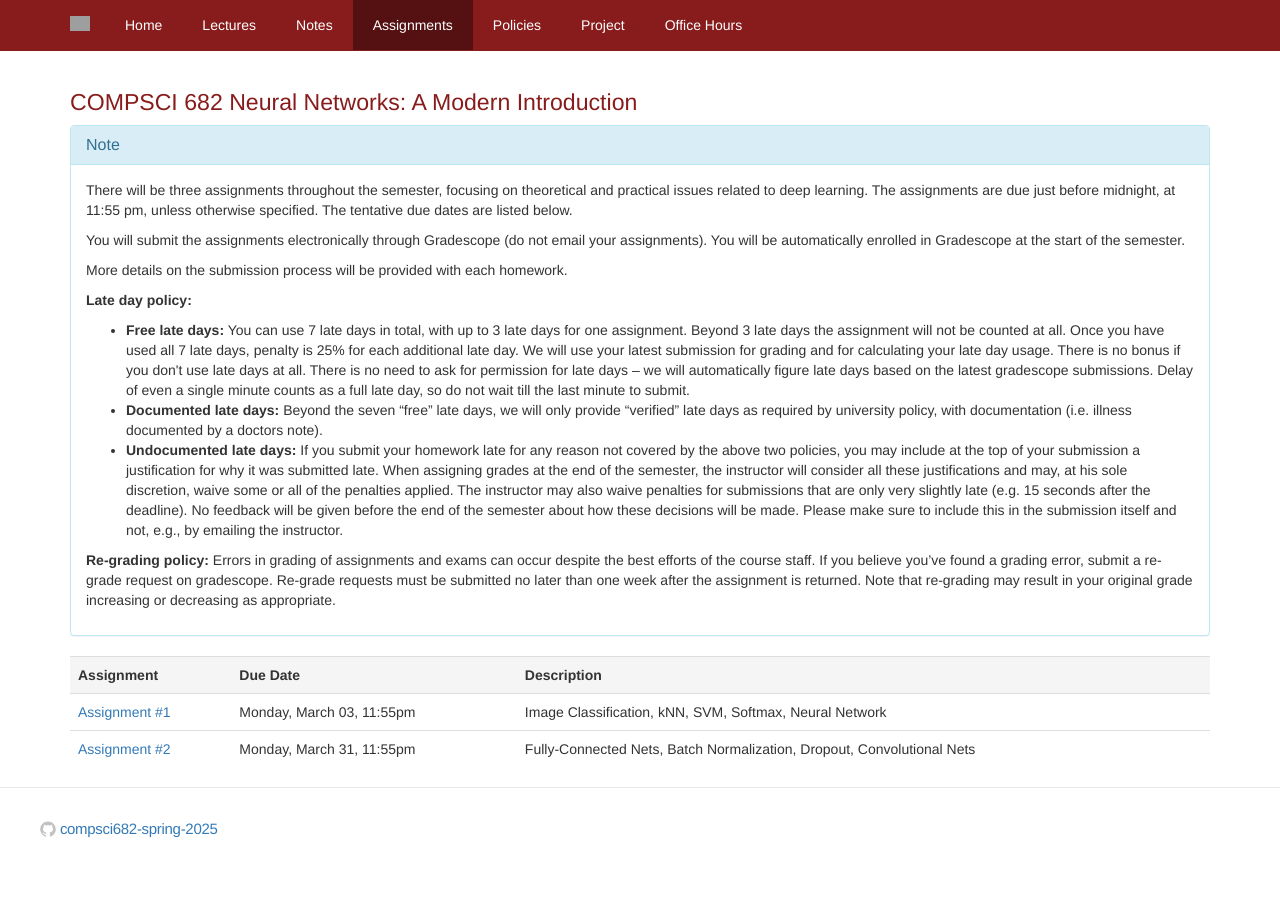
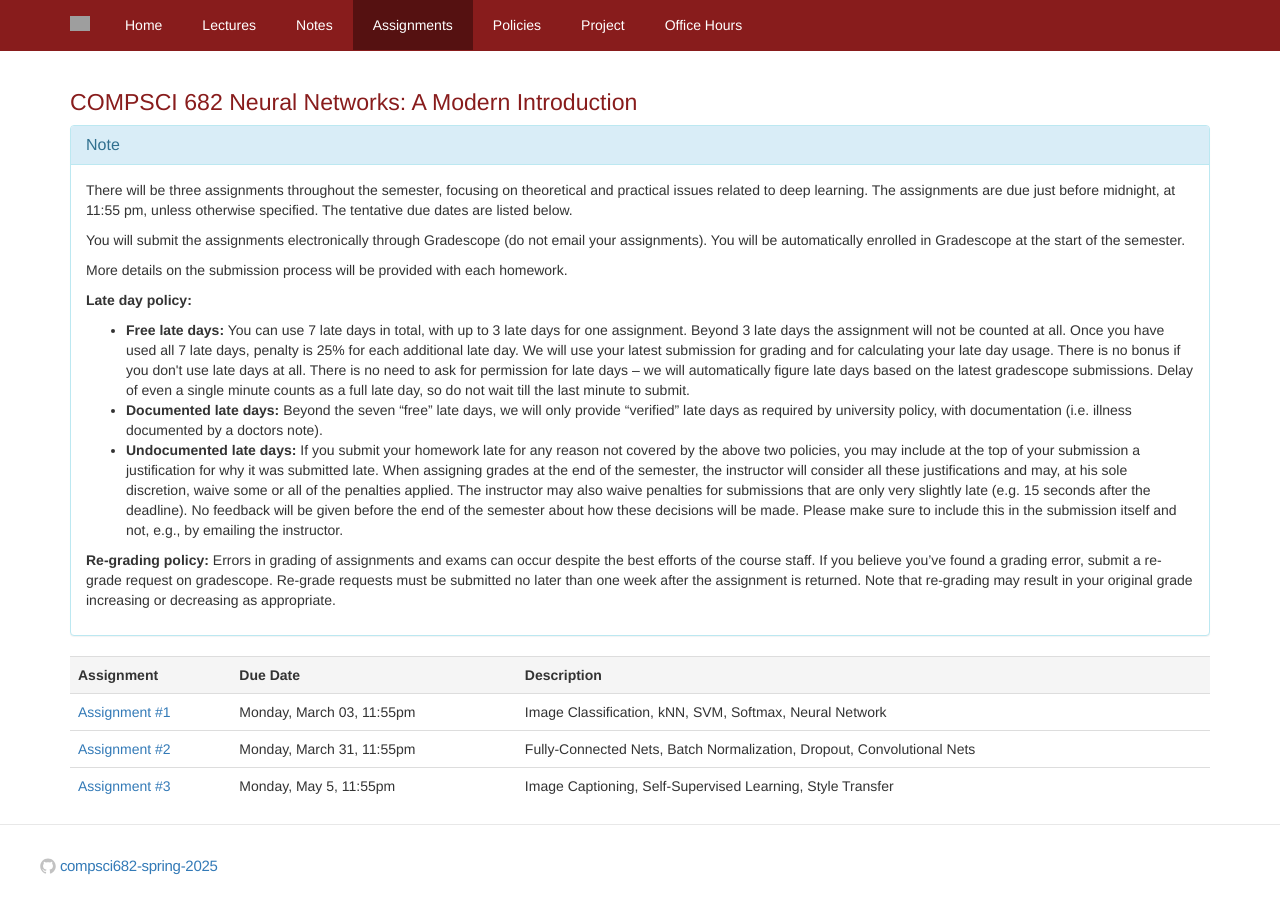
Before and after one commit to compsci682-spring2025/compsci682-spring2025.github.io, a Jekyll site: the page built from assignments.html, in a window 1280 px wide. Built offline with Jekyll 4.4.1, drawn with Linux system fonts in a browser that asks for light colours; grey boxes are pictures that could not be loaded.

Commit message:
added assignment 3 dates

```diff
--- a/assignments.html
+++ b/assignments.html
@@ -122,11 +122,11 @@ permalink: /assignments.html
       <td> Monday, March 31, 11:55pm</td>
       <td>Fully-Connected Nets, Batch Normalization, Dropout, Convolutional Nets</td>
     </tr>
-    <!--<tr>
+    <tr>
       <td><a href="{{site.baseurl}}/assignments/assignments2025/assignment3">Assignment #3</a></td>
-      <td>(TBD)</td>
+      <td>Monday, May 5, 11:55pm</td>
       <td>Image Captioning, Self-Supervised Learning, Style Transfer</td>
-    </tr>-->
+    </tr>
 
 	</tbody></table>
     </div><!--/.container-->
```
